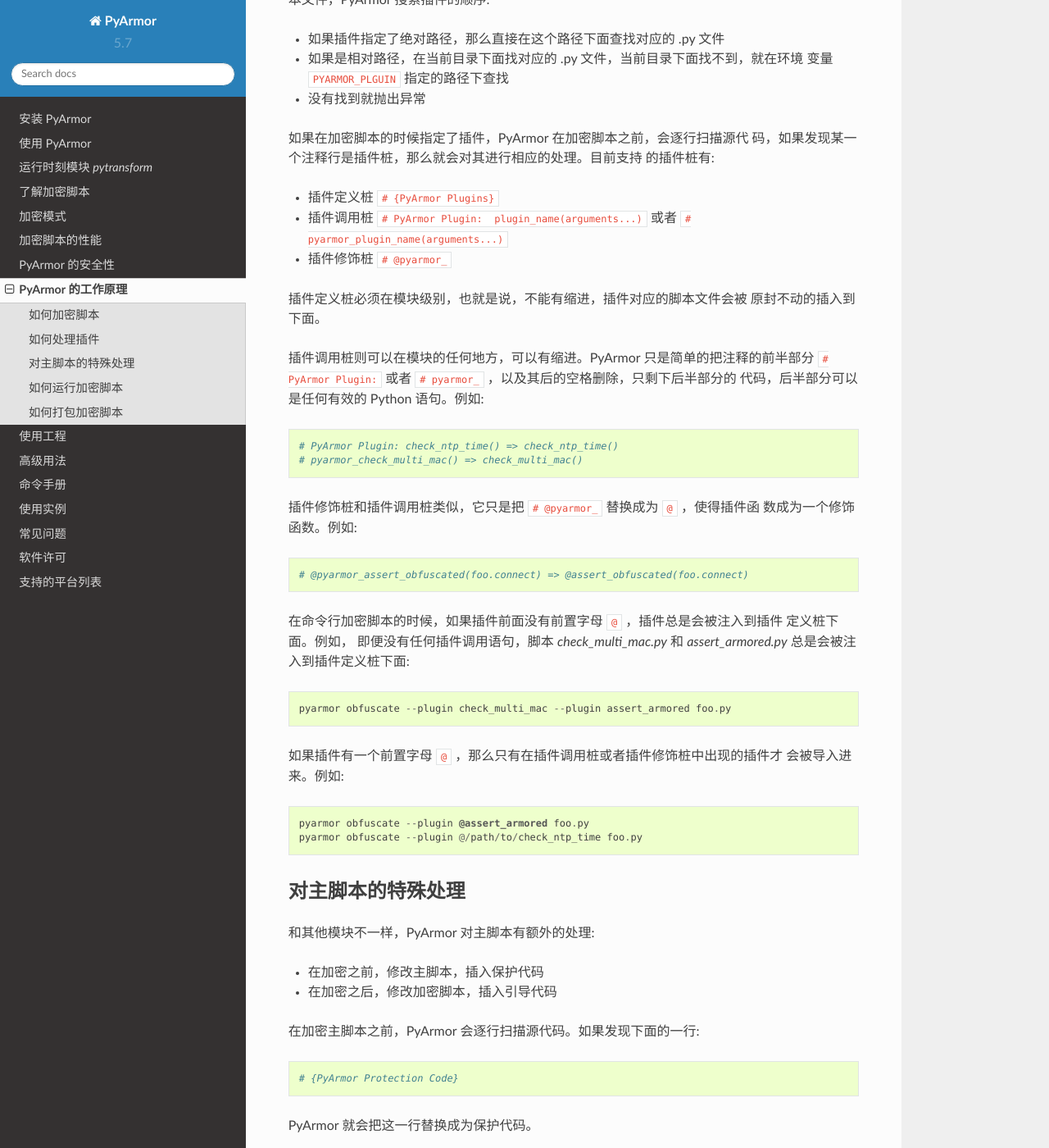
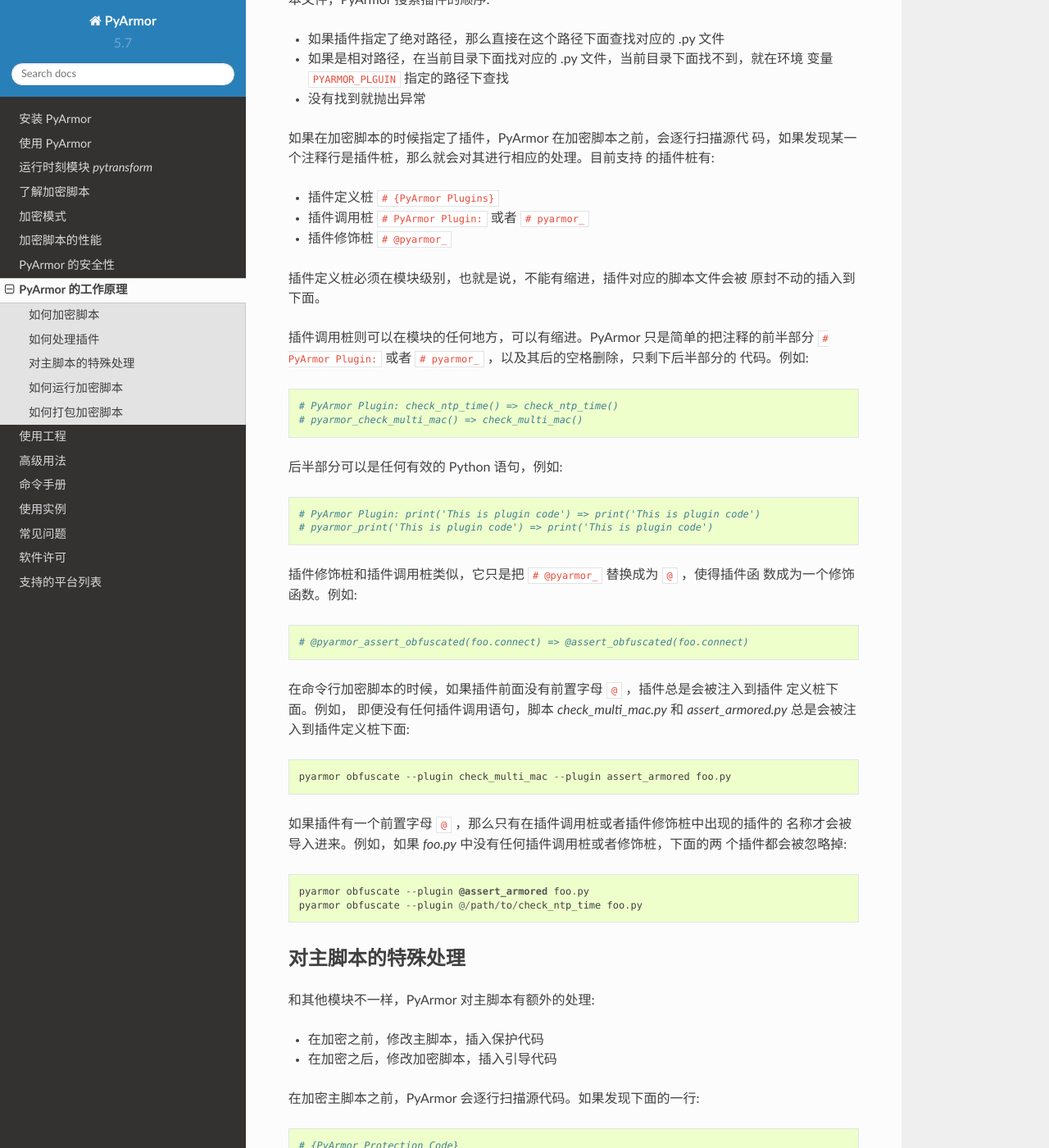
Before and after one commit to dashingsoft/pyarmor-docs-zh, a Sphinx documentation site: the page built from docs/how-to-do.rst, in a window 1280 px wide and 1400 px high, scrolled down 2011 px. Shown: the whole window at 82% size. Built offline with Sphinx 7.4.7 and the Read the Docs theme 2.0.0, drawn with Linux system fonts in a browser that asks for light colours.

Commit message:
Refine plugin doc

```diff
--- a/docs/how-to-do.rst
+++ b/docs/how-to-do.rst
@@ -105,7 +105,7 @@
 的插件桩有:
 
 * 插件定义桩 ``# {PyArmor Plugins}``
-* 插件调用桩 ``# PyArmor Plugin:  plugin_name(arguments...)`` 或者 ``# pyarmor_plugin_name(arguments...)``
+* 插件调用桩 ``# PyArmor Plugin:`` 或者 ``# pyarmor_``
 * 插件修饰桩 ``# @pyarmor_``
 
 插件定义桩必须在模块级别，也就是说，不能有缩进，插件对应的脚本文件会被
@@ -113,10 +113,15 @@
 
 插件调用桩则可以在模块的任何地方，可以有缩进。PyArmor 只是简单的把注释的前半部分
 ``# PyArmor Plugin:`` 或者 ``# pyarmor_`` ，以及其后的空格删除，只剩下后半部分的
-代码，后半部分可以是任何有效的 Python 语句。例如::
+代码。例如::
 
     # PyArmor Plugin: check_ntp_time() => check_ntp_time()
     # pyarmor_check_multi_mac() => check_multi_mac()
+
+后半部分可以是任何有效的 Python 语句，例如::
+
+    # PyArmor Plugin: print('This is plugin code') => print('This is plugin code')
+    # pyarmor_print('This is plugin code') => print('This is plugin code')
 
 插件修饰桩和插件调用桩类似，它只是把 ``# @pyarmor_`` 替换成为 ``@`` ，使得插件函
 数成为一个修饰函数。例如::
@@ -129,8 +134,9 @@
 
     pyarmor obfuscate --plugin check_multi_mac --plugin assert_armored foo.py
 
-如果插件有一个前置字母 ``@`` ，那么只有在插件调用桩或者插件修饰桩中出现的插件才
-会被导入进来。例如::
+如果插件有一个前置字母 ``@`` ，那么只有在插件调用桩或者插件修饰桩中出现的插件的
+名称才会被导入进来。例如，如果 `foo.py` 中没有任何插件调用桩或者修饰桩，下面的两
+个插件都会被忽略掉::
 
     pyarmor obfuscate --plugin @assert_armored foo.py
     pyarmor obfuscate --plugin @/path/to/check_ntp_time foo.py
```
